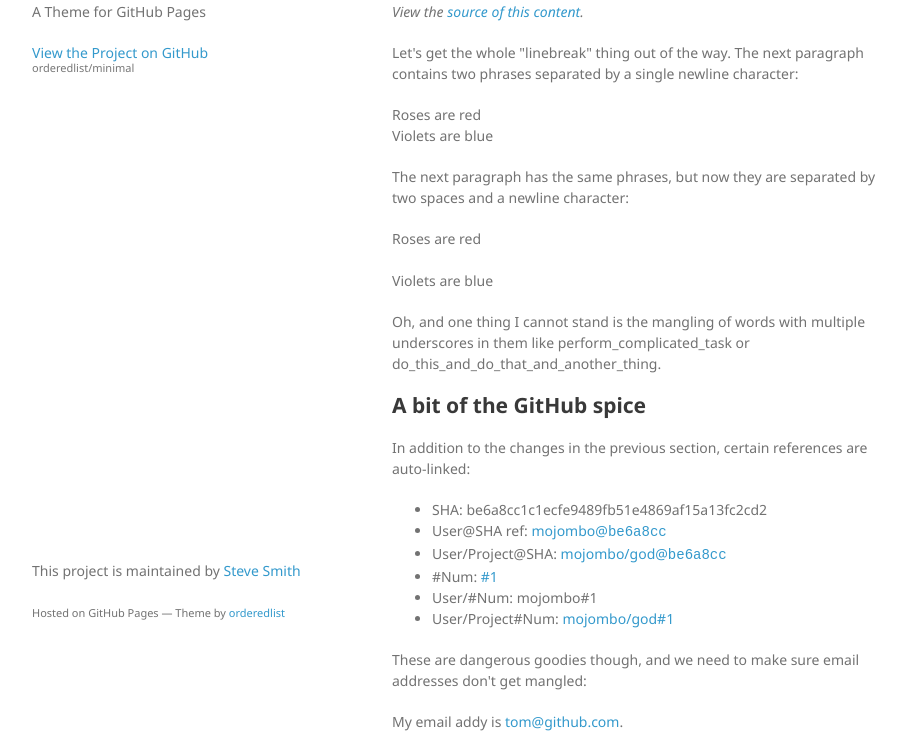
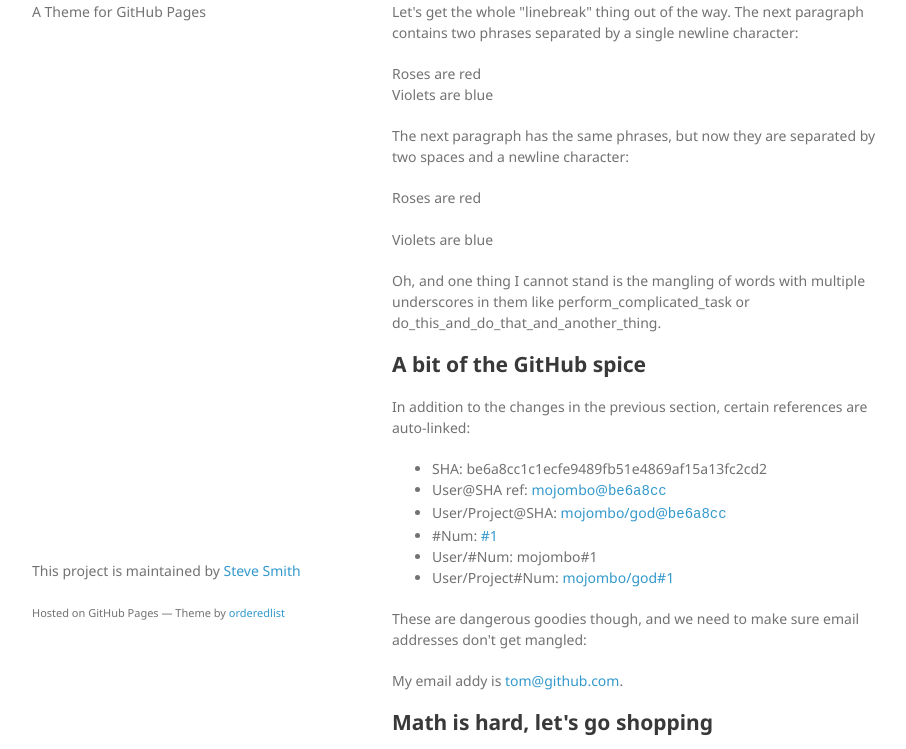
Before and after one commit to efrainsegarra/efrainsegarra.github.io, a plain HTML site: page index.html in a window 1280 px wide. Shown: the part 108-857 px from the top of the page, without its empty margins (178-1084 px from the left). Drawn offline with Linux system fonts and the light colour scheme.

Commit message:
Update index.html

```diff
--- a/index.html
+++ b/index.html
@@ -17,12 +17,9 @@
       <header>
         <h1>Minimal</h1>
         <p>A Theme for GitHub Pages</p>
-        <p class="view"><a href="http://github.com/orderedlist/minimal">View the Project on GitHub <small>orderedlist/minimal</small></a></p>
       </header>
       <section>
         <h1>GitHub Flavored Markdown</h1>
-
-        <p><em>View the <a href="http://github.github.com/github-flavored-markdown/sample_content.html">source of this content</a>.</em></p>
 
         <p>Let's get the whole "linebreak" thing out of the way. The next paragraph contains two phrases separated by a single newline character:</p>
 
```
